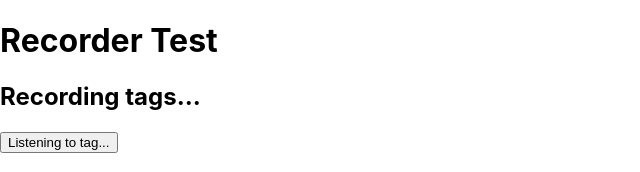
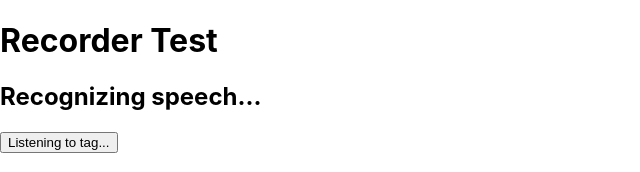
Before and after one commit to loqtor/itll-be-alright, a React (Create React App) app: page / in a window 1280 px wide. Both pictures are taken after a click on the button "Start tagging!". Shown: the top 172 px of the page, without its empty margins (0-640 px from the left). Built offline with nearby package versions, Linux system fonts and the light colour scheme.

Commit message:
Changed title when recognizing.

```diff
--- a/src/components/recognizer.tsx
+++ b/src/components/recognizer.tsx
@@ -119,7 +119,7 @@ export const Recognizer = class Recognizer extends Component<IRecognizerProps, I
     }
 
     return (
-      <h2>Recording tags...</h2>
+      <h2>Recognizing speech...</h2>
     )
   }
 
```
